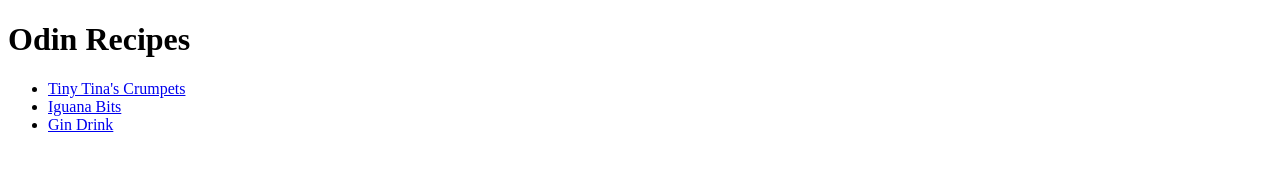
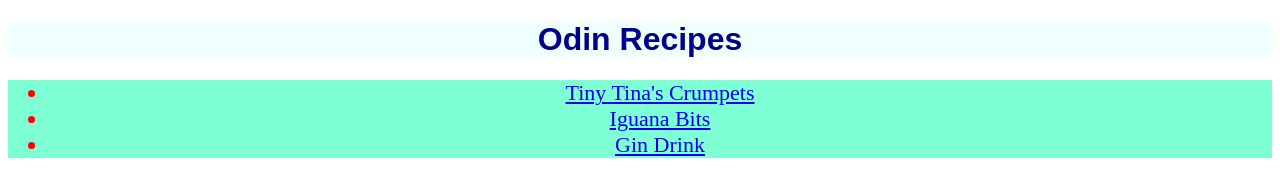
Before and after one commit to almighty-cocontt/Odin_Recipes, a plain HTML site: page index.html in a window 1280 px wide. Drawn offline with Linux system fonts and the light colour scheme.

Commit message:
styles main page and adds .css files to remaining recipe pages

```diff
--- a/index.html
+++ b/index.html
@@ -3,6 +3,7 @@
     <head>
         <meta charset="utf-8">
         <title> Weird food Recipes From Video Games</title>
+        <link rel="stylesheet" href="style.css">
     </head>
 
     <body>
--- /dev/null
+++ b/style.css
@@ -0,0 +1,17 @@
+body {
+    text-align: center;
+}
+
+h1 {
+    font-family: Arial, Helvetica, sans-serif;
+    background-color: azure;
+    color: darkblue;
+    font-weight: bold;
+}
+
+ul {
+    font-weight: lighter;
+    background-color: aquamarine;
+    color: red;
+    font-size: 22px;
+}
```
Also changed, not shown: Recipes/Iguana.html (+1 -0 lines), Recipes/crumpets.html (+1 -0 lines), Recipes/drink.html (+1 -0 lines), Recipes/Style_recipe.css (added), package.json (deleted).
